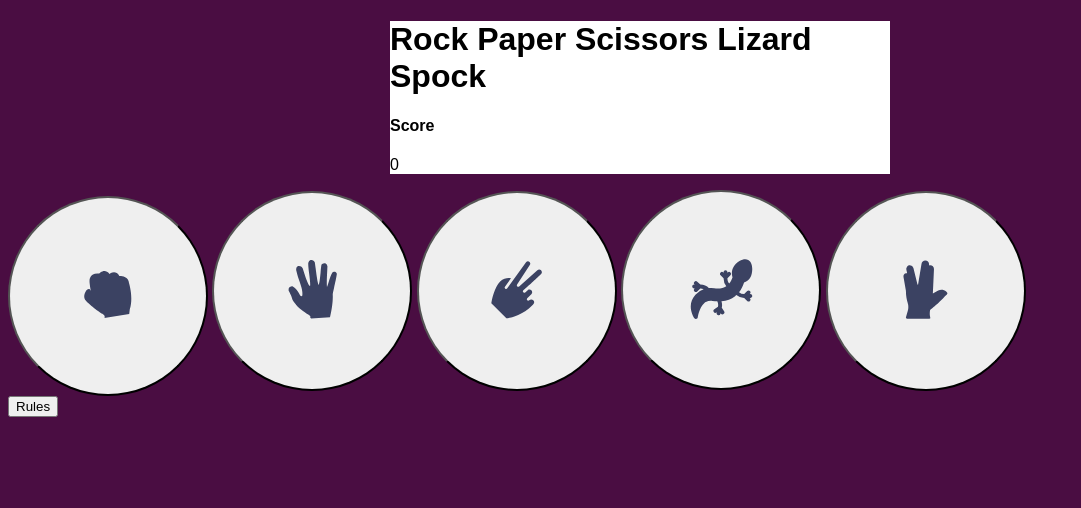
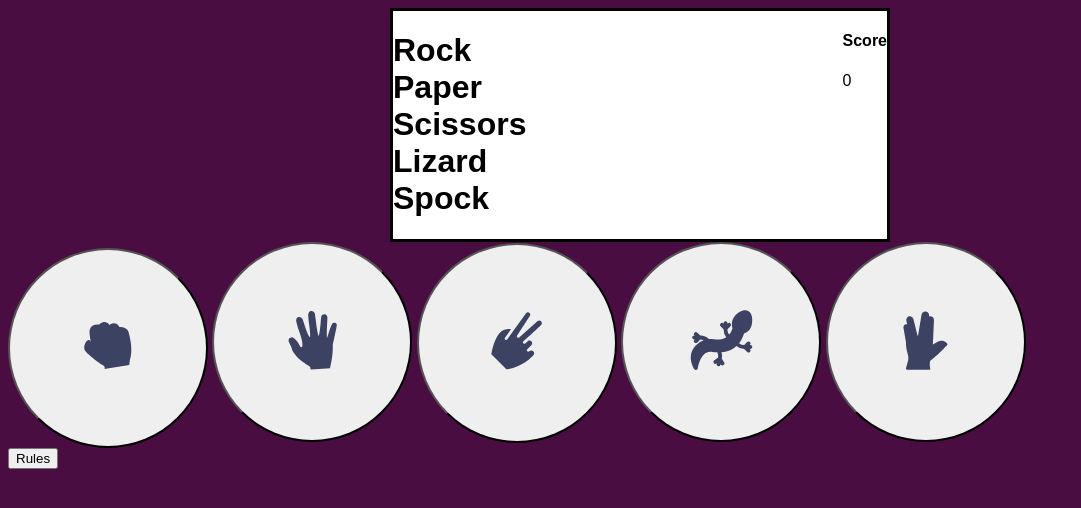
Before and after one commit to Gabriel5638/Rock-Paper-Scissors-Spock-Game, a plain HTML site: page game.html in a window 1280 px wide. Shown: the whole page, without its empty margins (0-1081 px from the left). Drawn offline with Linux system fonts and the light colour scheme.

Commit message:
move scoreboard to the right using justify content

```diff
--- a/assets/css/game.css
+++ b/assets/css/game.css
@@ -19,8 +19,16 @@
 }
 
 header{
+     border: 3px solid #000;
+     display: flex;
+     justify-content: space-between;
 
 }
+
+ h1{
+    display: flex;
+    flex-direction: column;
+ }
 
 
 
```
